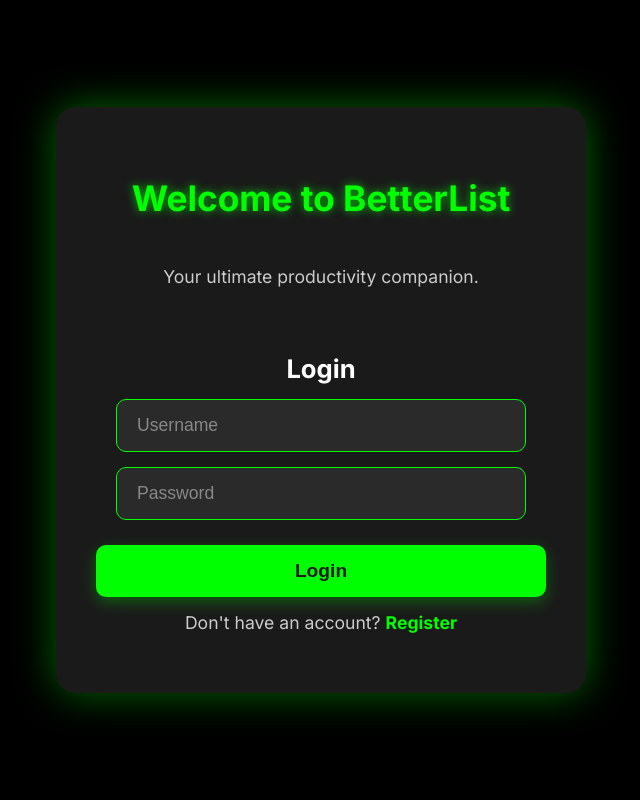
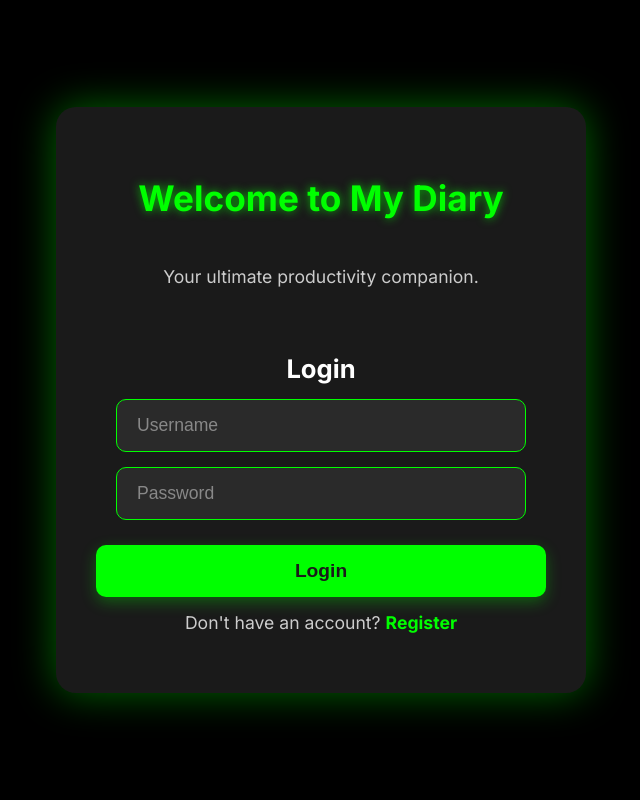
Before and after one commit to eduu-11287/DoDeck, a Flask app: page / in a window 1280 px wide. Shown: the whole page, without its empty margins (319-959 px from the left). Run offline with Flask 3, Linux system fonts and the light colour scheme.

Commit message:
minor changes in index.html

```diff
--- a/templates/index.html
+++ b/templates/index.html
@@ -3,7 +3,7 @@
 <head>
     <meta charset="UTF-8">
     <meta name="viewport" content="width=device-width, initial-scale=1.0">
-    <title>BetterList - ToDo App</title>
+    <title>My Diary</title>
     <link rel="stylesheet" href="/static/css/style.css">
     <link href="https://fonts.googleapis.com/css2?family=Inter:wght@300;400;600;700;900&family=Share+Tech+Mono&display=swap" rel="stylesheet">
     <link rel="icon" href="{{ url_for('static', filename='favicon.ico') }}" type="image/x-icon">
@@ -12,7 +12,7 @@
 
     <div id="auth-overlay" class="auth-overlay">
         <div class="auth-modal">
-            <h2>Welcome to BetterList</h2>
+            <h2>Welcome to My Diary</h2>
             <p>Your ultimate productivity companion.</p>
 
             <div id="login-section" class="auth-form">
@@ -37,7 +37,7 @@
 
     <div class="app-container">
         <div class="panel left-panel">
-            <h1 class="betterlist-logo">BETTERLIST</h1>
+            <h1 class="betterlist-logo">My Diary</h1>
         </div>
 
         <div id="tasks-view" class="panel middle-panel">
@@ -103,7 +103,7 @@
 
             <div id="calendar-container">
                 <div id="calendar-header">
-                    <button id="prevMonth"><</button>
+                    <button id="prevMonth"></button>
                     <h4 id="month-year"></h4>
                     <button id="nextMonth">></button>
                 </div>
```
